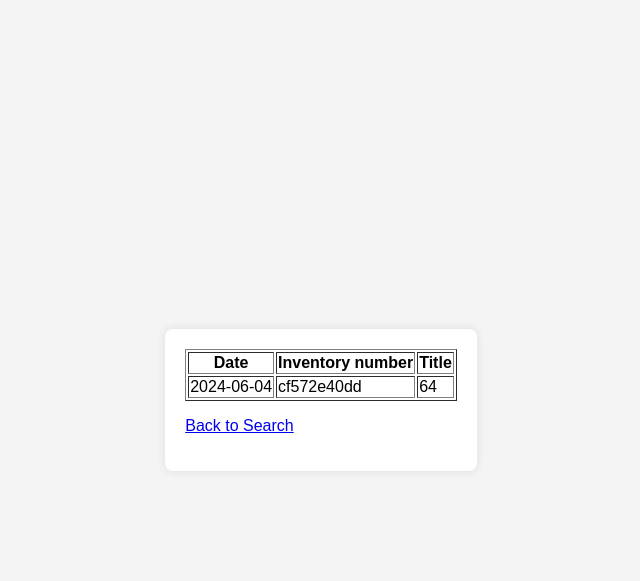
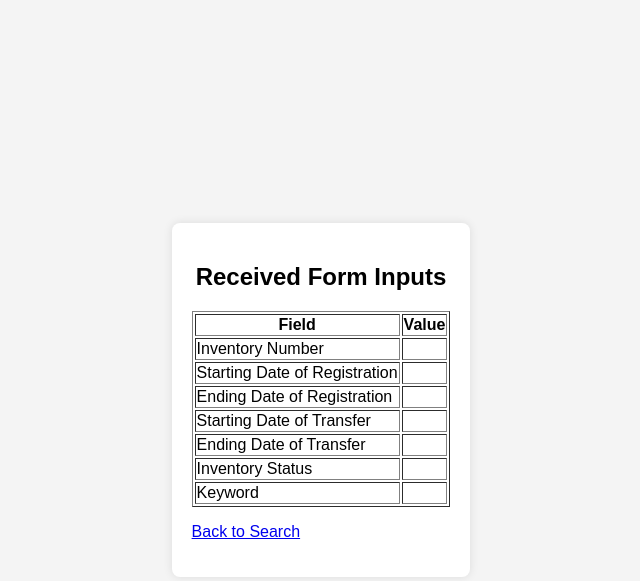
Before and after one commit to ZhengJienJie-0811/DBMS_Project, a PHP site: page /SearchInventory.php in a window 1280 px wide. Shown: the top 581 px of the page, without its empty margins (319-959 px from the left). Run offline with PHP 8.4, Linux system fonts and the light colour scheme; data comes from the database, SQL or seed files in the repository.

Commit message:
try and cry

```diff
--- a/SearchInventory.php
+++ b/SearchInventory.php
@@ -10,91 +10,28 @@ $tran_ending_date = isset($_POST['tran_ending_date']) ? $_POST['tran_ending_date
 $inventory_status = isset($_POST['inventory_status']) ? $_POST['inventory_status'] : '';
 $keyword = isset($_POST['keyword']) ? $_POST['keyword'] : '';
 
-// 連接資料庫
-$servername = "localhost";
-$username = "root";
-$password = "";
-$dbname = "DBMS_Project";
-
-$conn = new mysqli($servername, $username, $password, $dbname);
-
-if ($conn->connect_error) {
-    die("Connection failed: " . $conn->connect_error);
-}
-
-// 構建查詢語句
-$sql = "SELECT print_date, inventory_number, title FROM inventory WHERE 1=1";
-
-$conditions = [];
-
-if (!empty($inventory_Number)) {
-    $conditions[] = "inventory_number LIKE '%$inventory_Number%'";
-}
-
-if (!empty($regi_starting_date) && !empty($regi_ending_date)) {
-    $conditions[] = "print_date BETWEEN '$regi_starting_date' AND '$regi_ending_date'";
-}
-
-if (!empty($tran_starting_date) && !empty($tran_ending_date)) {
-    $conditions[] = "print_date BETWEEN '$tran_starting_date' AND '$tran_ending_date'";
-}
-
-/*
-if (!empty($inventory_status)) {
-    $conditions[] = "inventory_status = '$inventory_status'";
-}
-*/
-if (!empty($keyword)) {
-    $conditions[] = "(plan_name LIKE '%$keyword%' OR title LIKE '%$keyword%')";
-}
-
-if (count($conditions) > 0) {
-    $sql .= " AND " . implode(" AND ", $conditions);
-}
-
-// 執行查詢
-$result = $conn->query($sql);
-
-// 存儲查詢結果
-$searchResults = [];
-
-if ($result->num_rows > 0) {
-    while ($row = $result->fetch_assoc()) {
-        $searchResults[] = $row;
-    }
-}
-
-$conn->close();
-
-// 顯示搜尋結果
+// 顯示接收到的表單數據
 echo "<!DOCTYPE html>
 <html>
 <head>
     <link rel='stylesheet' type='text/css' href='style.css'>
     <meta charset='UTF-8'>
     <meta name='viewport' content='width=device-width, initial-scale=1.0'>
-    <title>Search Results</title>
+    <title>Form Inputs</title>
 </head>
 <body>
     <div class='container'>
+        <h2>Received Form Inputs</h2>
         <table border='1'>
-            <tr>
-                <th>Date</th>
-                <th>Inventory number</th>
-                <th>Title</th>
-            </tr>";
-
-if (count($searchResults) > 0) {
-    foreach ($searchResults as $row) {
-        echo "<tr>
-                <td>" . htmlspecialchars($row['print_date']) . "</td>
-                <td>" . htmlspecialchars($row['inventory_number']) . "</td>
-                <td>" . htmlspecialchars($row['title']) . "</td>
-              </tr>";
-    }
-}
-
-echo "        </table>
+            <tr><th>Field</th><th>Value</th></tr>
+            <tr><td>Inventory Number</td><td>" . htmlspecialchars($inventory_Number) . "</td></tr>
+            <tr><td>Starting Date of Registration</td><td>" . htmlspecialchars($regi_starting_date) . "</td></tr>
+            <tr><td>Ending Date of Registration</td><td>" . htmlspecialchars($regi_ending_date) . "</td></tr>
+            <tr><td>Starting Date of Transfer</td><td>" . htmlspecialchars($tran_starting_date) . "</td></tr>
+            <tr><td>Ending Date of Transfer</td><td>" . htmlspecialchars($tran_ending_date) . "</td></tr>
+            <tr><td>Inventory Status</td><td>" . htmlspecialchars($inventory_status) . "</td></tr>
+            <tr><td>Keyword</td><td>" . htmlspecialchars($keyword) . "</td></tr>
+        </table>
         <p><a href='function.html'>Back to Search</a></p>
     </div>
 </body>
```
